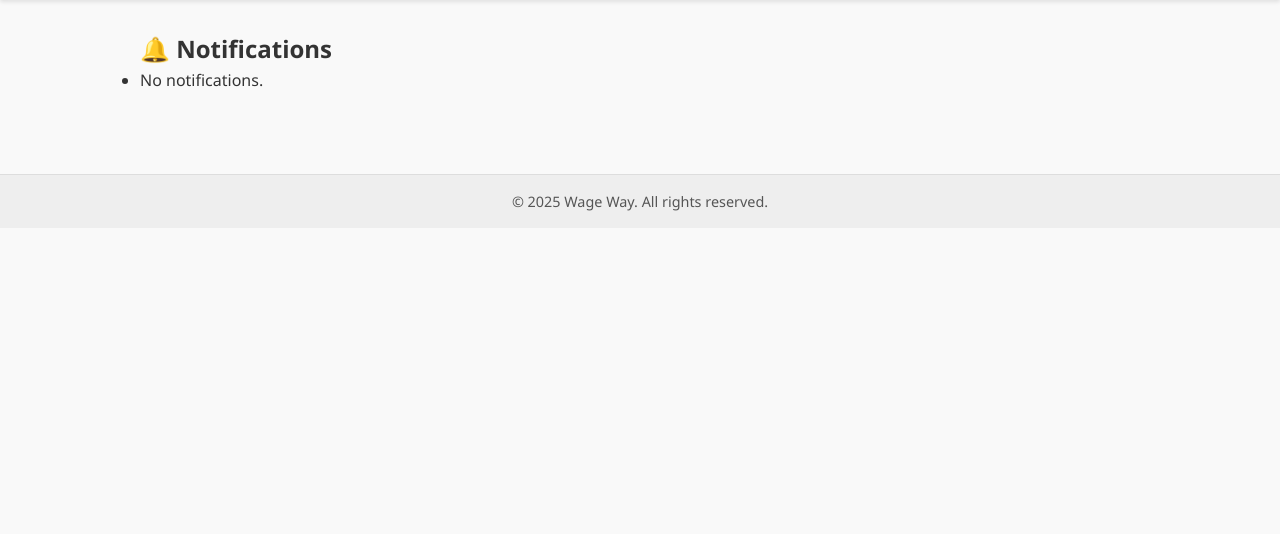
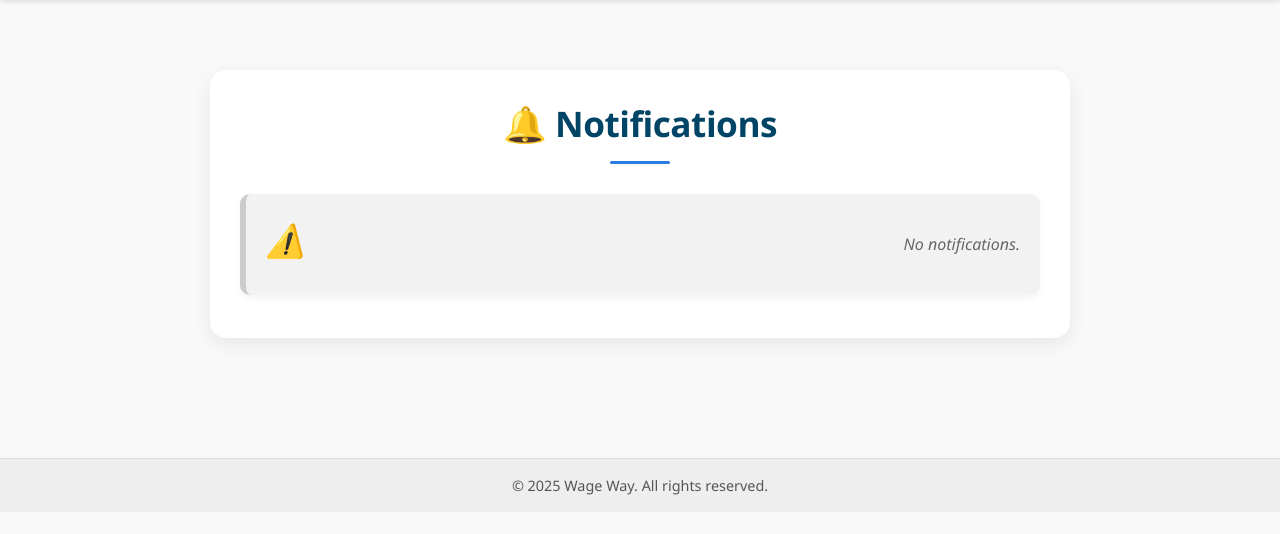
Before and after one commit to Cyfer-ap/WageWay, a Django app: page /messages/ in a window 1280 px wide. Shown: the part 56-590 px from the top of the page. Run offline with Django 5.2, Linux system fonts and the light colour scheme; a user stored in the database is signed in; data comes from the database, SQL or seed files in the repository; both versions use the stored data as it was after the commit.

Commit message:
Added UI for notification and Chat

```diff
--- /dev/null
+++ b/notifications/static/css/notifications.css
@@ -0,0 +1,132 @@
+/* Notifications Container */
+.notifications-container {
+    max-width: 800px;
+    margin: 40px auto;
+    padding: 25px 30px;
+    background-color: #ffffff;
+    border-radius: 16px;
+    box-shadow: 0 6px 20px rgba(0, 0, 0, 0.08);
+    font-family: 'Segoe UI', Tahoma, sans-serif;
+    transition: transform 0.3s ease, box-shadow 0.3s ease;
+}
+
+.notifications-container:hover {
+    transform: translateY(-2px);
+    box-shadow: 0 8px 25px rgba(0, 0, 0, 0.12);
+}
+
+.notifications-container h2 {
+    font-size: 2.2rem;
+    margin-bottom: 30px;
+    color: #004466;
+    text-align: center;
+    letter-spacing: -0.5px;
+    position: relative;
+}
+
+.notifications-container h2::after {
+    content: '';
+    display: block;
+    width: 60px;
+    height: 3px;
+    background-color: #2c7be5;
+    margin: 10px auto 0;
+    border-radius: 2px;
+}
+
+/* Notification List */
+.notification-list {
+    list-style: none;
+    padding: 0;
+    margin: 0;
+}
+
+/* Individual Notification Item */
+.notification-item {
+    padding: 18px 22px;
+    background-color: #f9f9f9;
+    border-left: 6px solid #2c7be5;
+    border-radius: 10px;
+    margin-bottom: 18px;
+    box-shadow: 0 3px 8px rgba(0, 0, 0, 0.05);
+    display: flex;
+    justify-content: space-between;
+    align-items: center;
+    flex-wrap: wrap;
+    transition: transform 0.2s ease, box-shadow 0.2s ease;
+}
+
+.notification-item:hover {
+    transform: translateY(-3px);
+    box-shadow: 0 6px 15px rgba(0, 0, 0, 0.1);
+}
+
+.notification-item .message {
+    font-size: 1.05rem;
+    color: #333;
+    flex: 1 1 auto;
+    margin-right: 12px;
+    line-height: 1.6;
+}
+
+.notification-item .view-link {
+    color: #2c7be5;
+    text-decoration: none;
+    font-weight: 600;
+    margin-left: 8px;
+    transition: color 0.2s ease;
+}
+
+.notification-item .view-link:hover {
+    color: #1a5bbf;
+    text-decoration: underline;
+}
+
+.timestamp {
+    font-size: 0.85rem;
+    color: #888;
+    margin-top: 5px;
+    flex-shrink: 0;
+    font-style: italic;
+}
+
+/* Empty Notification State */
+.notification-item.empty {
+    text-align: center;
+    color: #666;
+    font-style: italic;
+    background-color: #f2f2f2;
+    border-left: 6px solid #ccc;
+    padding: 20px;
+    border-radius: 10px;
+}
+
+.notification-item.empty::before {
+    content: '⚠️';
+    display: block;
+    font-size: 2rem;
+    margin-bottom: 10px;
+    color: #aaa;
+}
+
+/* Responsive Design Adjustments */
+@media (max-width: 768px) {
+    .notifications-container {
+        padding: 20px;
+    }
+
+    .notification-item {
+        flex-direction: column;
+        align-items: flex-start;
+        padding: 15px;
+    }
+
+    .notification-item .message {
+        margin-right: 0;
+        margin-bottom: 10px;
+    }
+
+    .notification-item .view-link {
+        margin-left: 0;
+    }
+}
--- a/notifications/templates/notifications/notification_list.html
+++ b/notifications/templates/notifications/notification_list.html
@@ -1,17 +1,29 @@
 {% extends 'base.html' %}
+{% load static %}
+
+{% block title %}Notifications{% endblock %}
+
+{% block styles %}
+<link rel="stylesheet" href="{% static 'css/notifications.css' %}">
+{% endblock %}
+
 {% block content %}
+<div class="notifications-container">
     <h2>🔔 Notifications</h2>
-<ul>
+    <ul class="notification-list">
       {% for note in notifications %}
-    <li>
+        <li class="notification-item">
+          <div class="message">
             {{ note.message }}
             {% if note.url %}
-        – <a href="{{ note.url }}">View</a>
+              – <a href="{{ note.url }}" class="view-link">View</a>
             {% endif %}
-      <small style="color:gray;">({{ note.created_at|timesince }} ago)</small>
+          </div>
+          <small class="timestamp">🕒 {{ note.created_at|timesince }} ago</small>
         </li>
       {% empty %}
-    <li>No notifications.</li>
+        <li class="notification-item empty">No notifications.</li>
       {% endfor %}
     </ul>
+</div>
 {% endblock %}
```
Also changed, not shown: notifications/static/messaging/css/conversation.css (+60 -43 lines), db.sqlite3. Lines whose indentation alone changed are shown as unchanged.
